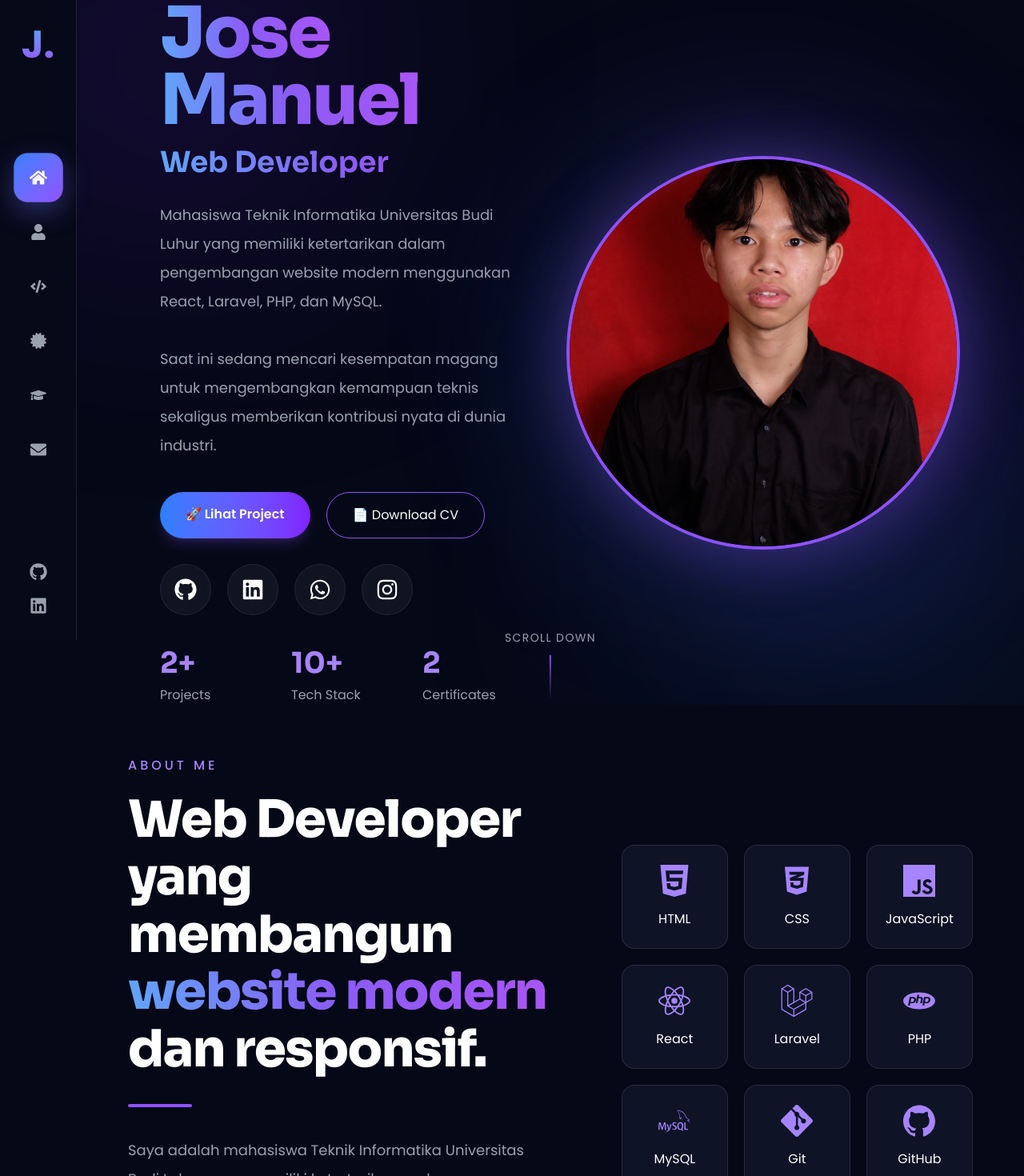
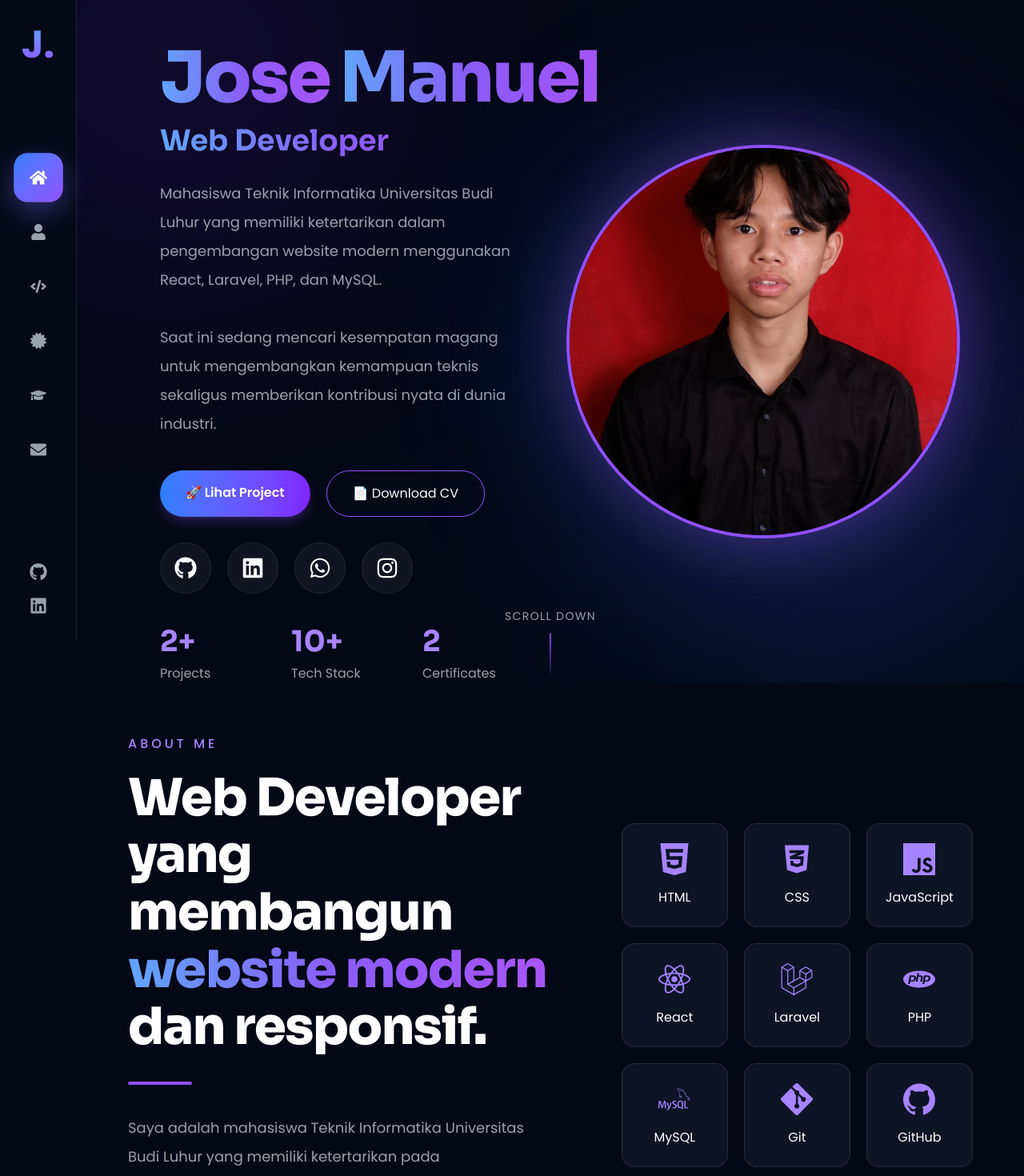
Before and after one commit to JoseManuel-j/portofolio, a React (Vite) app: page / in a window 1280 px wide. Shown: the top 1470 px of the page at 80% size. Built offline with nearby package versions, Linux system fonts and the light colour scheme.

Commit message:
memberi spasi dinama

```diff
--- a/src/components/About.jsx
+++ b/src/components/About.jsx
@@ -11,12 +11,14 @@ function About() {
       className="
         max-w-[1400px]
         mx-auto
-        px-6
+        px-8
         md:px-10
         lg:px-12
         xl:px-16
         pt-16
         pb-24
+        text-center
+        md:text-left
       "
     >
       <div
--- a/src/components/Hero.jsx
+++ b/src/components/Hero.jsx
@@ -25,23 +25,28 @@ function Hero() {
       >
         <div className="grid lg:grid-cols-2 gap-10 items-center">
           {/* Informasi */}
-          <div className="lg:pl-6">
+          <div className="lg:pl-6 mt-6">
               <h1
                 className="
+                  mt-6
+                  md:mt-8
                   text-6xl
-                md:text-7xl
-                lg:text-[82px]
+                  md:text-5xl
+                  lg:text-[88px]
                   xl:text-[88px]
                   font-black
                   leading-[0.95]
                   tracking-tight
+                  text-center
+                  md:text-left
                 "
               >
-              <span className="gradient-text">Jose</span>{" "}
+                <span className="gradient-text mr-3">Jose</span>
+
                 <span className="gradient-text">Manuel</span>
               </h1>
 
-            <h2 className="mt-4 text-3xl md:text-4xl font-bold gradient-text">
+            <h2 className="mt-4 text-3xl md:text-4xl font-bold gradient-text text-center md:text-left">
               Web Developer
             </h2>
 
```
Lines whose indentation alone changed are shown as unchanged.
